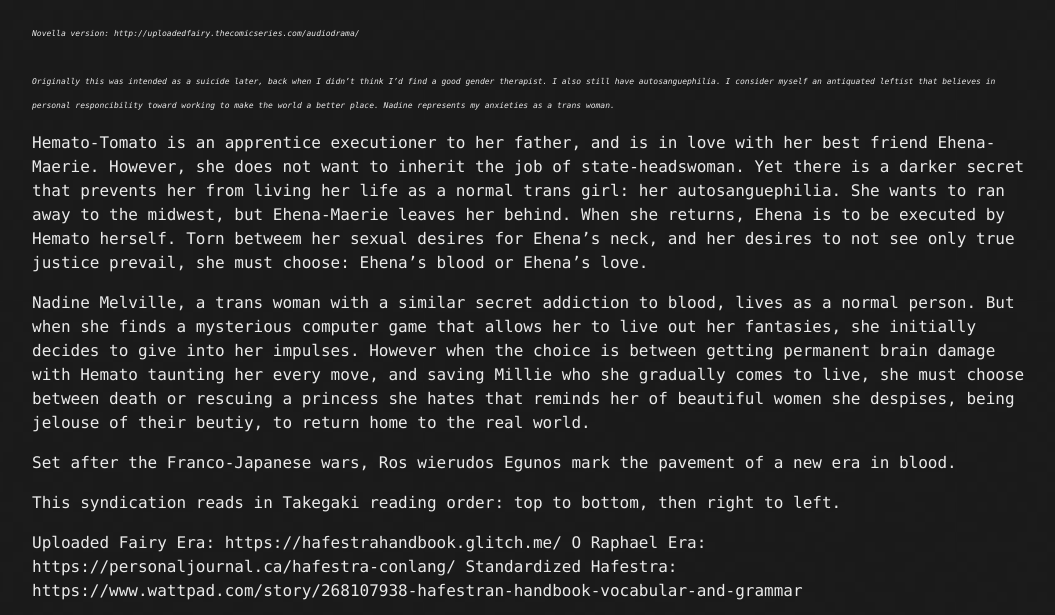
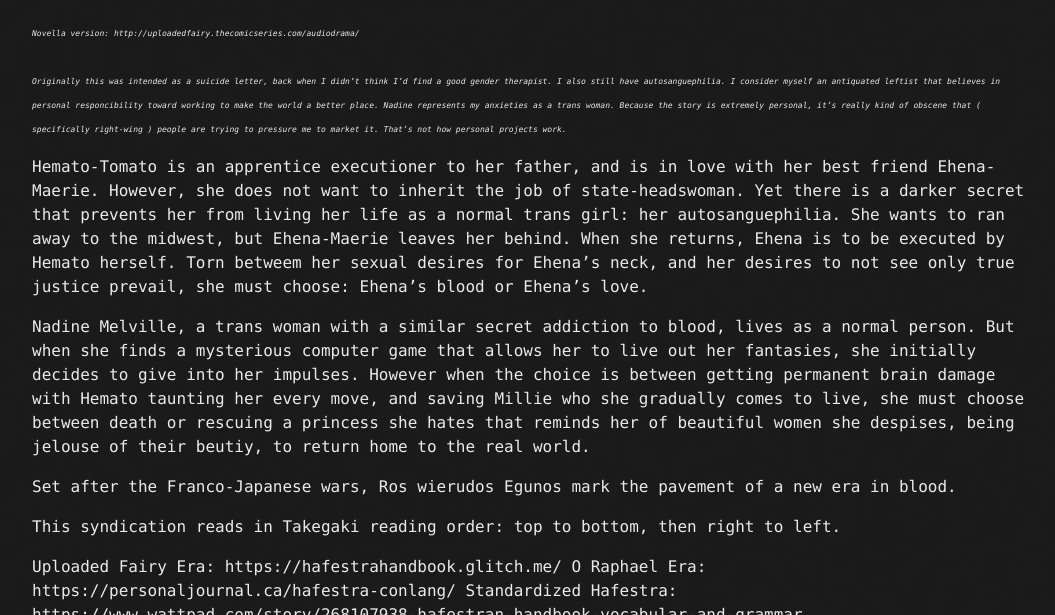
Before and after one commit to LWFlouisa/UploadedFairySynd, a Jekyll site: the page built from about.md, in a window 1280 px wide and 900 px high, scrolled down 580 px, cut to the strip 183-798 px from the top of the window. Shown: the whole strip, without its empty margins (108-1163 px from the left). Built offline with Jekyll 4.4.1, drawn with Linux system fonts in a browser that asks for light colours.

Commit message:
Update about.md

```diff
--- a/about.md
+++ b/about.md
@@ -13,7 +13,7 @@ title: About
 # About Uploaded Fairy
 <img src="https://github.com/LWFlouisa/Homepage/blob/master/Images/hemato.jpeg?raw=true" width="800px" height="550px"/>
 
-<i>Novella version: http://uploadedfairy.thecomicseries.com/audiodrama/<br /><br />Originally this was intended as a suicide later, back when I didn't think I'd find a good gender therapist. I also still have autosanguephilia. I consider myself an antiquated leftist that believes in personal responcibility toward working to make the world a better place. Nadine represents my anxieties as a trans woman.</i>
+<i>Novella version: http://uploadedfairy.thecomicseries.com/audiodrama/<br /><br />Originally this was intended as a suicide letter, back when I didn't think I'd find a good gender therapist. I also still have autosanguephilia. I consider myself an antiquated leftist that believes in personal responcibility toward working to make the world a better place. Nadine represents my anxieties as a trans woman. Because the story is extremely personal, it's really kind of obscene that ( specifically right-wing ) people are trying to pressure me to market it. That's not how personal projects work.</i>
 
 Hemato-Tomato is an apprentice executioner to her father, and is in love with her best friend Ehena-Maerie. However, she does not want to inherit the job of state-headswoman. Yet there is a darker secret that prevents her from living her life as a normal trans girl: her autosanguephilia. She wants to ran away to the midwest, but Ehena-Maerie leaves her behind. When she returns, Ehena is to be executed by Hemato herself. Torn betweem her sexual desires for Ehena's neck, and her desires to not see only true justice prevail, she must choose: Ehena's blood or Ehena's love.
 
```
